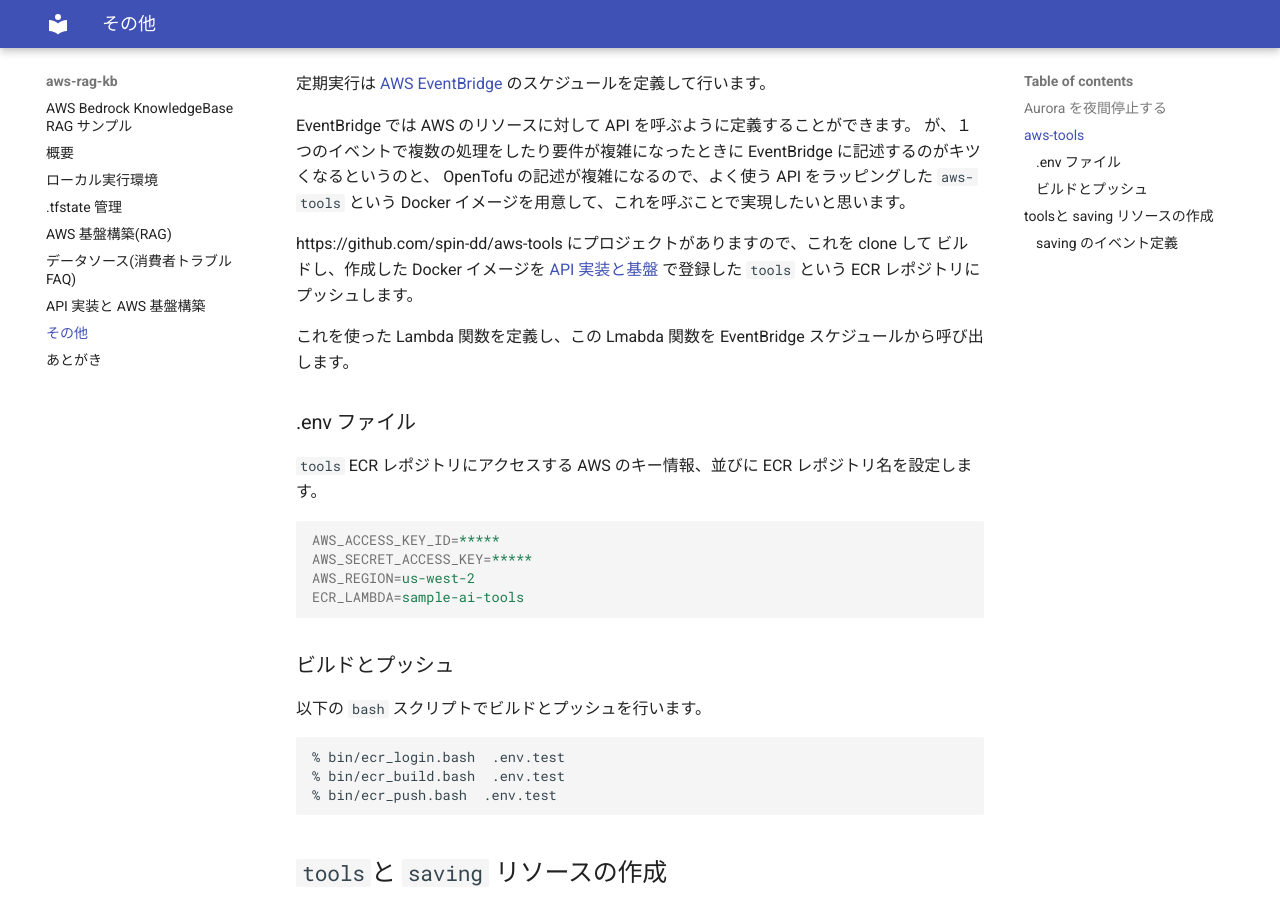
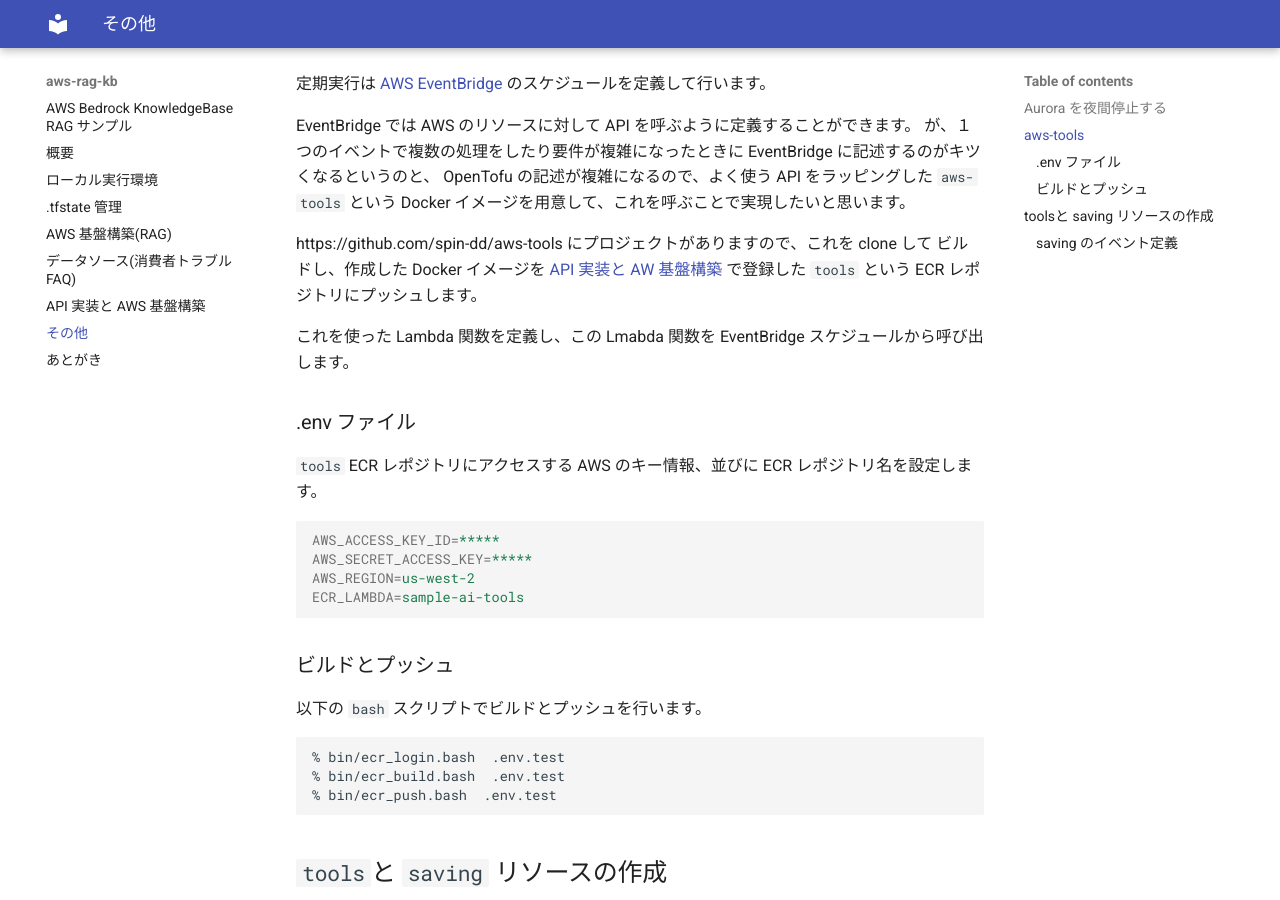
Before and after one commit to spin-dd/aws-rag-kb, an MkDocs documentation site: the page built from docs/07.misc.md, in a window 1280 px wide and 900 px high, scrolled down 327 px. Built offline with MkDocs 1.6.1 and Material for MkDocs 9.7.7, drawn with Linux system fonts in a browser that asks for light colours.

Commit message:
docs: 修正

```diff
--- a/docs/07.misc.md
+++ b/docs/07.misc.md
@@ -13,7 +13,7 @@
 が、１つのイベントで複数の処理をしたり要件が複雑になったときに EventBridge に記述するのがキツくなるというのと、
 OpenTofu の記述が複雑になるので、よく使う API をラッピングした `aws-tools` という Docker イメージを用意して、これを呼ぶことで実現したいと思います。
 
-https://github.com/spin-dd/aws-tools にプロジェクトがありますので、これを clone して ビルドし、作成した Docker イメージを [API 実装と基盤](06.aws_api.md) で登録した `tools` という ECR レポジトリにプッシュします。
+https://github.com/spin-dd/aws-tools にプロジェクトがありますので、これを clone して ビルドし、作成した Docker イメージを [API 実装と AW 基盤構築](06.aws_api.md) で登録した `tools` という ECR レポジトリにプッシュします。
 
 これを使った Lambda 関数を定義し、この Lmabda 関数を EventBridge スケジュールから呼び出します。
 
```
